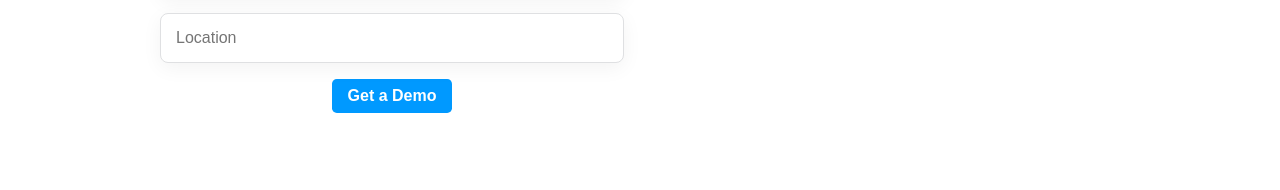
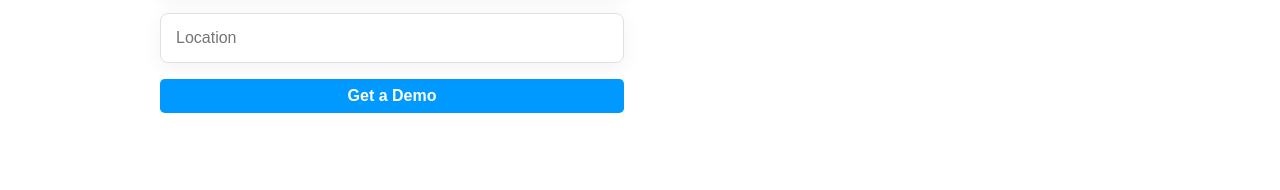
Before and after one commit to P4duk3s/landing-page, a plain HTML site: page index.html in a window 1280 px wide. Shown: the part 870-1060 px from the top of the page. Drawn offline with nearby package versions, Linux system fonts and the light colour scheme.

Commit message:
form button styling fix

```diff
--- a/styles.css
+++ b/styles.css
@@ -150,10 +150,10 @@
                             box-shadow: 0 0 5px 0 var(--focus-color);
                         }
                     }
+                }
 
-                    .btn {
-                        align-self: stretch;
-                    }
+                .btn {
+                    align-self: stretch;
                 }
             }
 
```
